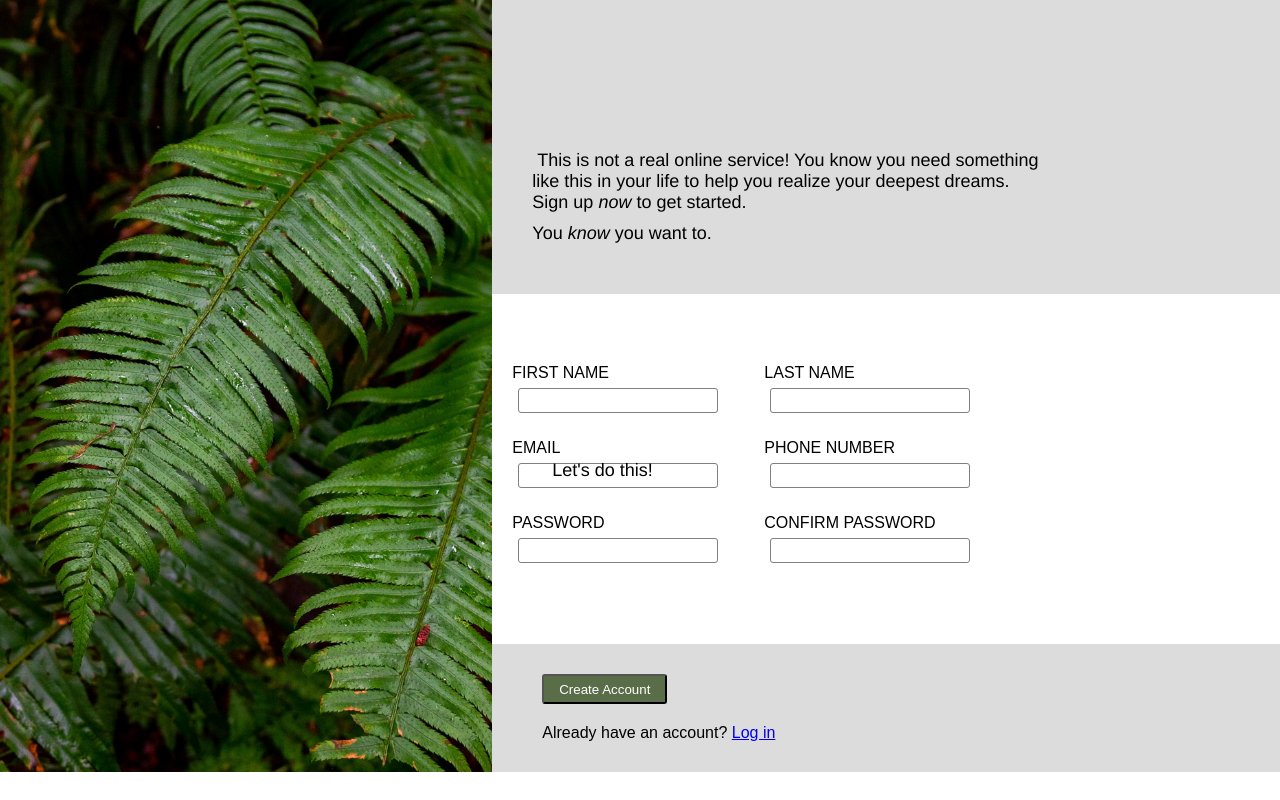
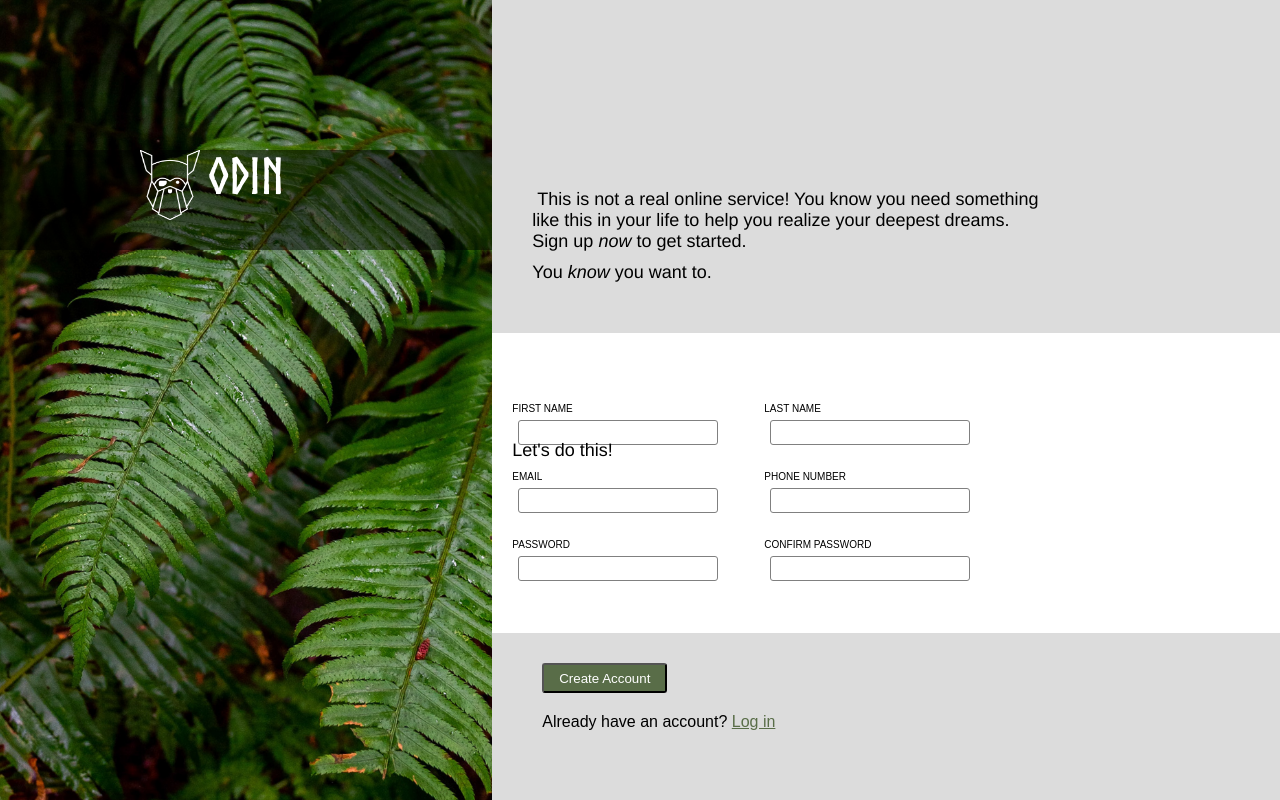
Before and after one commit to GrapeJuice11111/signup_form, a plain HTML site: page index.html in a window 1280 px wide. Drawn offline with Linux system fonts and the light colour scheme.

Commit message:
Fix The Layout With CSS And Set A Body Height

```diff
--- a/index.html
+++ b/index.html
@@ -8,7 +8,7 @@
 </head>
 <body>
     <div class="left-side">
-        <div class="odin-logo"></div>
+        <div class="odin-logo"><img src="img/odin-lined.png" alt="theodinlogo" class="odin-lined">Odin</div>
     </div>
 
     <div class="right-side">
--- a/styles.css
+++ b/styles.css
@@ -12,6 +12,7 @@ body{
     margin: 0;
     padding: 0;
     display: flex;
+    height: 100vh;
 }
 
 @font-face {
@@ -20,10 +21,15 @@ body{
 }
 
 .left-side{
+    display: flex;
     background-image: url("img/halie-west-25xggax4bSA-unsplash.jpg");
     background-position: center;
     background-size: 640px 960px;
     width: 500px;
+    height: 100%;
+    justify-content: start;
+    align-items: start;
+    position: relative;
 }
 
 .right-side{
@@ -32,6 +38,7 @@ body{
     flex-direction: column;
     background-color: var(--color-for-background);
     width: 800px;
+    height: 100vh;
 }
 .message{
     display: block;
@@ -47,6 +54,7 @@ body{
     background-color: var(--color-for-background);
     max-height: var(--height-for-viewport);
     width: 700px;
+    max-height: 220px;
 }
 .upper{
     margin-left: 5px;
@@ -63,7 +71,7 @@ body{
 .forsignupform{
     background-color: white;
     width: 100%;
-    height: 350px;
+    height: 300px;
     display: flex;
     flex-direction: column;
 }
@@ -72,10 +80,11 @@ body{
     font-family: 'Franklin Gothic Medium', 'Arial Narrow', Arial, sans-serif;
     font-size: large;
     font-weight: lighter;
-    margin-left: 60px;
+    margin-left: 20px;
     height: 10px;
     position: absolute;
-    bottom: 330px;
+    bottom: 350px;
+
 }
 
 button{
@@ -128,6 +137,7 @@ form{
     font-family: Arial, Helvetica, sans-serif;
     font-weight: 525;
     align-items: start;
+    font-size: 10px;
 
 }
 
@@ -139,3 +149,27 @@ label + input{
     background-color: var(--color-for-background);
 
 }
+
+a{
+    color: #596d48
+}
+
+.odin-logo{
+    margin-top: 150px;
+    height:100px;
+    background-color: rgba(0,0,0,0.5);
+    width:100%;
+    color: white;
+    font-family: nordic;
+    font-size: 50px;
+    text-align: center;
+}
+
+.odin-lined{
+    height: 70px;
+    width: 60px;
+    position: absolute;
+    margin-top: 20px;
+    top: 130px;
+    left: 140px;
+}
```
